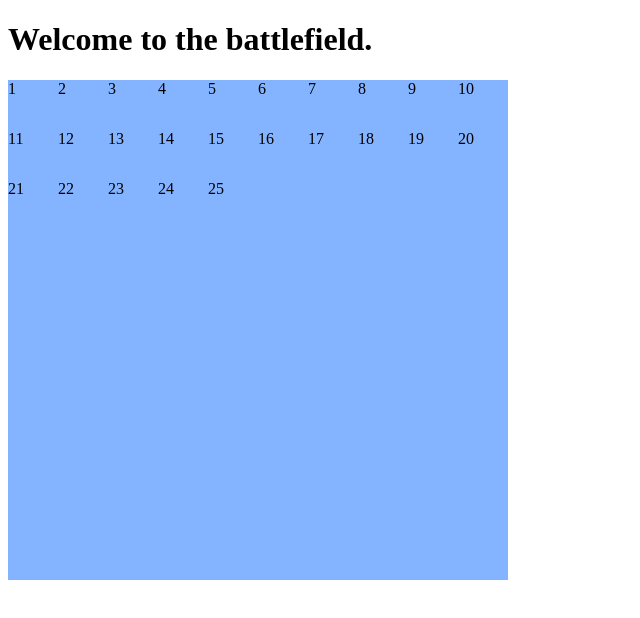
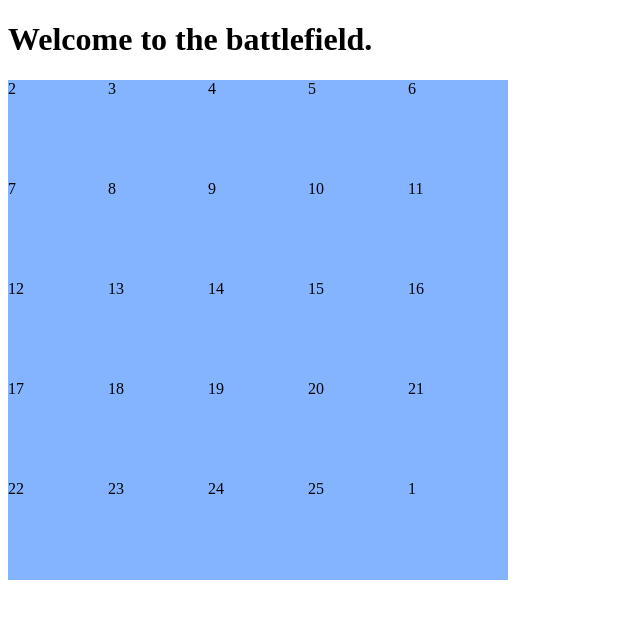
Before and after one commit to waruiz/BattleShipt, a React app: page / in a window 1280 px wide. Both pictures are taken after typing "Sample" into the empty fields and a click on the button "Submit". Shown: the top 618 px of the page, without its empty margins (0-640 px from the left). Built offline with nearby package versions, Linux system fonts and the light colour scheme; the HTML template or start-up script is replaced by a standard one.

Commit message:
Divide grid tiles evenly

```diff
--- a/client/src/styles/Grid.css
+++ b/client/src/styles/Grid.css
@@ -1,17 +1,8 @@
 .gridSize {
+  display: grid;
   height: 500px;
   width: 500px;
   background-color: #84b3ff;
+  grid-template-columns: 20% 20% 20% 20% 20%;
+  grid-template-rows: 20% 20% 20% 20% 20%;
 }
-
-.gridStyle {
-  display: grid;
-  grid-template-columns: repeat(5, [col-start], 1fr);
-}
-
-.tileStyle {
-  display: inline-block;
-  height: 50px;
-  width: 50px;
-  background-color: green,
-}
```
